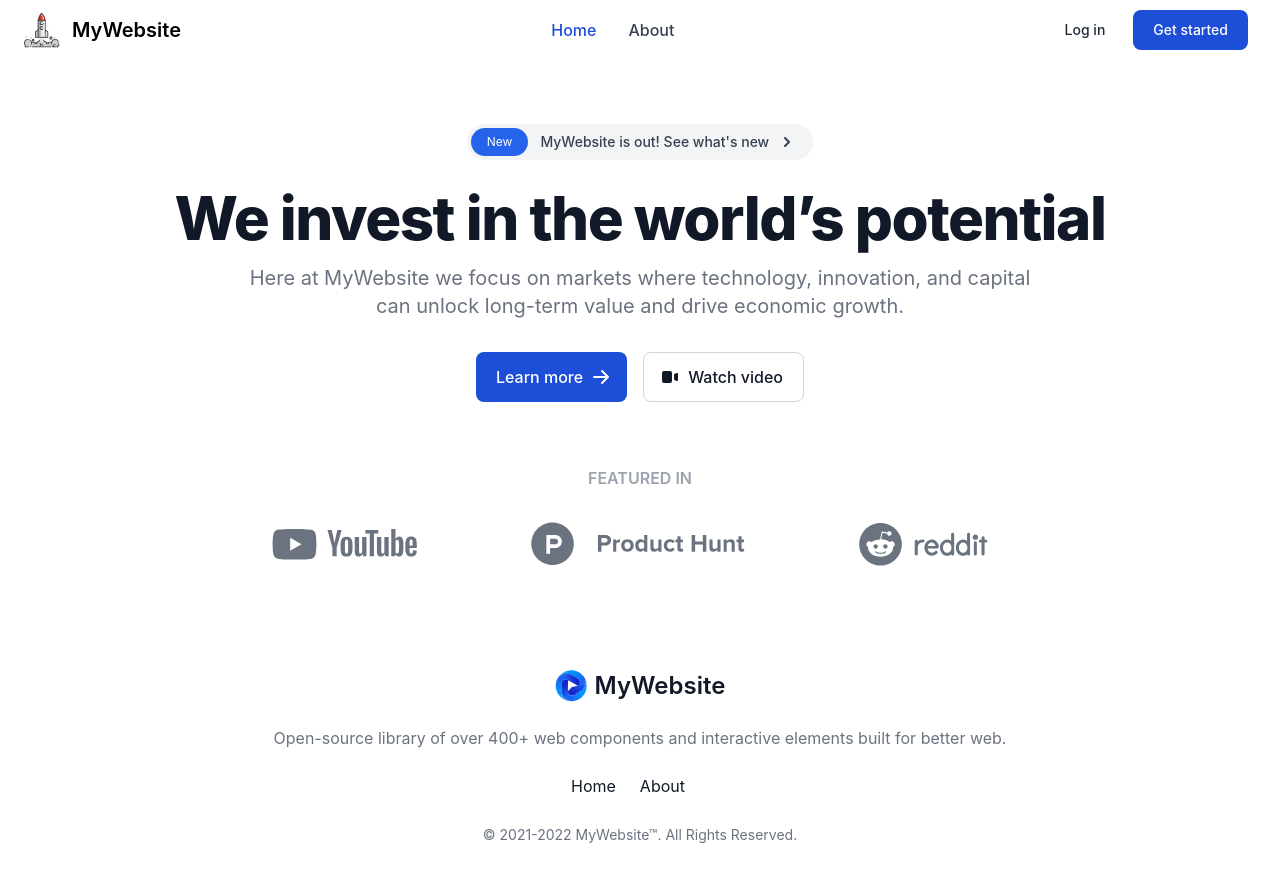
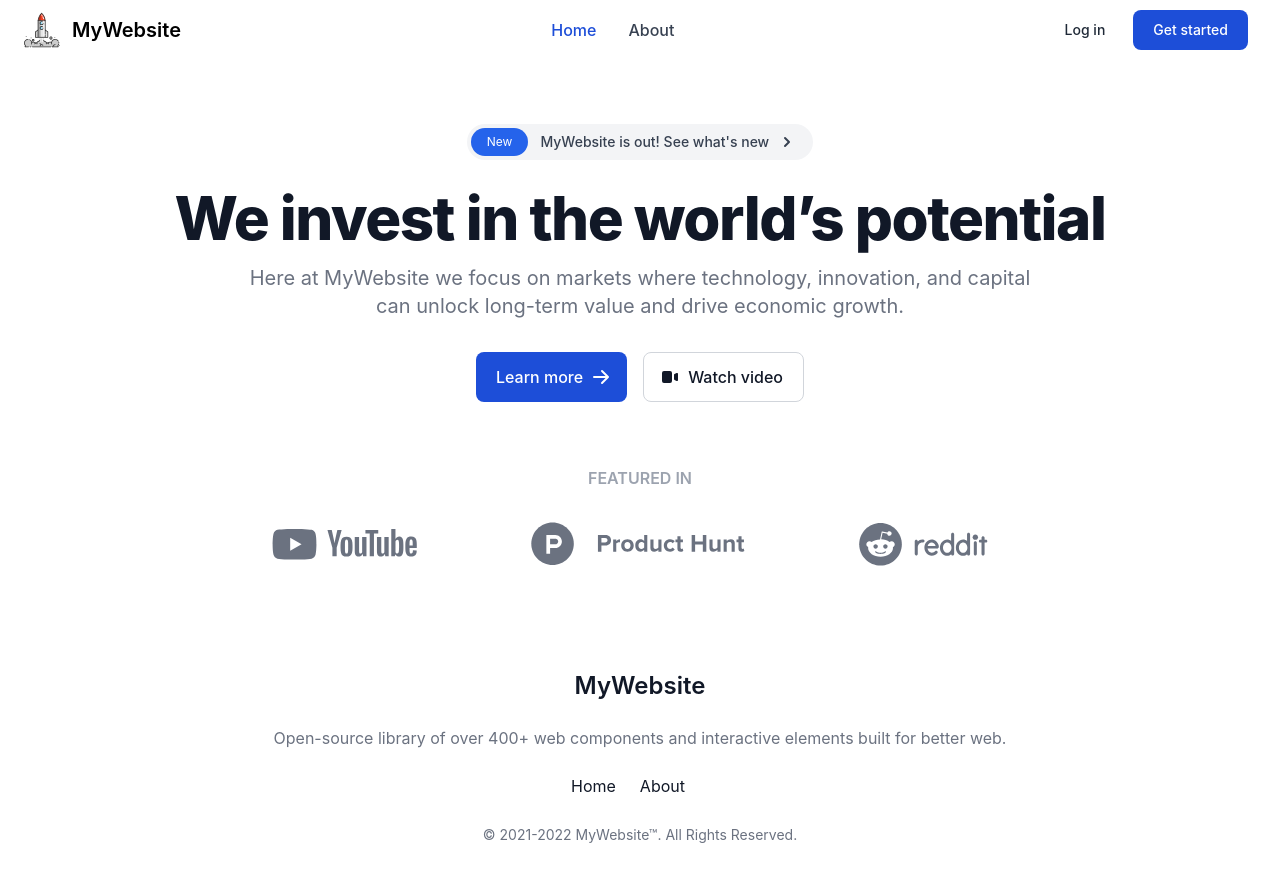
Before and after one commit to Aman-Siingh/react-tailwind-master-template, a React (Vite) app: page /home in a window 1280 px wide. Shown: the top 882 px of the page. Built offline with nearby package versions, Linux system fonts and the light colour scheme.

Commit message:
refactor

```diff
--- a/index.html
+++ b/index.html
@@ -4,7 +4,7 @@
     <meta charset="UTF-8" />
     <link rel="icon" type="image/svg+xml" href="/favicon.png" />
     <meta name="viewport" content="width=device-width, initial-scale=1.0" />
-    <title>React Project</title>
+    <title>My Website</title>
   </head>
   <body>
     <div id="root"></div>
--- a/src/components/Footer.jsx
+++ b/src/components/Footer.jsx
@@ -9,150 +9,6 @@ function Footer() {
           to="#"
           className="flex items-center justify-center text-2xl font-semibold text-gray-900 dark:text-white"
         >
-          <svg
-            className="h-8 mr-2"
-            viewBox="0 0 33 33"
-            fill="none"
-            xmlns="http://www.w3.org/2000/svg"
-          >
-            <path
-              d="M25.2696 13.126C25.1955 13.6364 24.8589 14.3299 24.4728 14.9328C23.9856 15.6936 23.2125 16.2264 22.3276 16.4114L18.43 17.2265C17.8035 17.3575 17.2355 17.6853 16.8089 18.1621L14.2533 21.0188C13.773 21.5556 13.4373 21.4276 13.4373 20.7075C13.4315 20.7342 12.1689 23.9903 15.5149 25.9202C16.8005 26.6618 18.6511 26.3953 19.9367 25.6538L26.7486 21.7247C29.2961 20.2553 31.0948 17.7695 31.6926 14.892C31.7163 14.7781 31.7345 14.6639 31.7542 14.5498L25.2696 13.126Z"
-              fill="url(#paint0_linear_11430_22515)"
-            />
-            <path
-              d="M23.5028 9.20133C24.7884 9.94288 25.3137 11.0469 25.3137 12.53C25.3137 12.7313 25.2979 12.9302 25.2694 13.1261L28.0141 14.3051L31.754 14.5499C32.2329 11.7784 31.2944 8.92561 29.612 6.65804C28.3459 4.9516 26.7167 3.47073 24.7581 2.34097C23.167 1.42325 21.5136 0.818599 19.8525 0.486816L17.9861 2.90382L17.3965 5.67918L23.5028 9.20133Z"
-              fill="url(#paint1_linear_11430_22515)"
-            />
-            <path
-              d="M1.5336 11.2352C1.5329 11.2373 1.53483 11.238 1.53556 11.2358C1.67958 10.8038 1.86018 10.3219 2.08564 9.80704C3.26334 7.11765 5.53286 5.32397 8.32492 4.40943C11.117 3.49491 14.1655 3.81547 16.7101 5.28323L17.3965 5.67913L19.8525 0.486761C12.041 -1.07341 4.05728 3.51588 1.54353 11.2051C1.54233 11.2087 1.53796 11.2216 1.5336 11.2352Z"
-              fill="url(#paint2_linear_11430_22515)"
-            />
-            <path
-              d="M19.6699 25.6538C18.3843 26.3953 16.8003 26.3953 15.5147 25.6538C15.3402 25.5531 15.1757 25.4399 15.0201 25.3174L12.7591 26.8719L10.8103 30.0209C12.9733 31.821 15.7821 32.3997 18.589 32.0779C20.7013 31.8357 22.7995 31.1665 24.7582 30.0368C26.3492 29.1191 27.7 27.9909 28.8182 26.7195L27.6563 23.8962L25.7762 22.1316L19.6699 25.6538Z"
-              fill="url(#paint3_linear_11430_22515)"
-            />
-            <path
-              d="M15.0201 25.3175C14.0296 24.5373 13.4371 23.3406 13.4371 22.0588V21.931V11.2558C13.4371 10.6521 13.615 10.5494 14.1384 10.8513C13.3323 10.3864 11.4703 8.79036 9.17118 10.1165C7.88557 10.858 6.8269 12.4949 6.8269 13.978V21.8362C6.8269 24.775 8.34906 27.8406 10.5445 29.7966C10.6313 29.874 10.7212 29.9469 10.8103 30.0211L15.0201 25.3175Z"
-              fill="url(#paint4_linear_11430_22515)"
-            />
-            <path
-              d="M28.6604 5.49565C28.6589 5.49395 28.6573 5.49532 28.6589 5.49703C28.9613 5.83763 29.2888 6.23485 29.6223 6.68734C31.3648 9.05099 32.0158 12.0447 31.4126 14.9176C30.8093 17.7906 29.0071 20.2679 26.4625 21.7357L25.7761 22.1316L28.8181 26.7195C34.0764 20.741 34.09 11.5388 28.6815 5.51929C28.6789 5.51641 28.67 5.50622 28.6604 5.49565Z"
-              fill="url(#paint5_linear_11430_22515)"
-            />
-            <path
-              d="M7.09355 13.978C7.09354 12.4949 7.88551 11.1244 9.17113 10.3829C9.34564 10.2822 9.52601 10.1965 9.71002 10.1231L9.49304 7.38962L7.96861 4.26221C5.32671 5.23364 3.1897 7.24125 2.06528 9.83067C1.2191 11.7793 0.75001 13.9294 0.75 16.1888C0.75 18.0243 1.05255 19.7571 1.59553 21.3603L4.62391 21.7666L7.09355 21.0223V13.978Z"
-              fill="url(#paint6_linear_11430_22515)"
-            />
-            <path
-              d="M9.71016 10.1231C10.8817 9.65623 12.2153 9.74199 13.3264 10.3829L13.4372 10.4468L22.3326 15.5777C22.9566 15.9376 22.8999 16.2918 22.1946 16.4392L22.7078 16.332C23.383 16.1908 23.9999 15.8457 24.4717 15.3428C25.2828 14.4782 25.5806 13.4351 25.5806 12.5299C25.5806 11.0468 24.7886 9.67634 23.503 8.93479L16.6911 5.00568C14.1436 3.53627 11.0895 3.22294 8.29622 4.14442C8.18572 4.18087 8.07756 4.2222 7.96875 4.26221L9.71016 10.1231Z"
-              fill="url(#paint7_linear_11430_22515)"
-            />
-            <path
-              d="M20.0721 31.8357C20.0744 31.8352 20.0739 31.8332 20.0717 31.8337C19.6252 31.925 19.1172 32.0097 18.5581 32.0721C15.638 32.3978 12.7174 31.4643 10.5286 29.5059C8.33986 27.5474 7.09347 24.7495 7.09348 21.814L7.09347 21.0222L1.59546 21.3602C4.1488 28.8989 12.1189 33.5118 20.0411 31.8421C20.0449 31.8413 20.0582 31.8387 20.0721 31.8357Z"
-              fill="url(#paint8_linear_11430_22515)"
-            />
-            <defs>
-              <linearGradient
-                id="paint0_linear_11430_22515"
-                x1="20.8102"
-                y1="23.9532"
-                x2="23.9577"
-                y2="12.9901"
-                gradientUnits="userSpaceOnUse"
-              >
-                <stop stopColor="#1724C9" />
-                <stop offset={1} stopColor="#1C64F2" />
-              </linearGradient>
-              <linearGradient
-                id="paint1_linear_11430_22515"
-                x1="28.0593"
-                y1="10.5837"
-                x2="19.7797"
-                y2="2.33321"
-                gradientUnits="userSpaceOnUse"
-              >
-                <stop stopColor="#1C64F2" />
-                <stop offset={1} stopColor="#0092FF" />
-              </linearGradient>
-              <linearGradient
-                id="paint2_linear_11430_22515"
-                x1="16.9145"
-                y1="5.2045"
-                x2="4.42432"
-                y2="5.99375"
-                gradientUnits="userSpaceOnUse"
-              >
-                <stop stopColor="#0092FF" />
-                <stop offset={1} stopColor="#45B2FF" />
-              </linearGradient>
-              <linearGradient
-                id="paint3_linear_11430_22515"
-                x1="16.0698"
-                y1="28.846"
-                x2="27.2866"
-                y2="25.8192"
-                gradientUnits="userSpaceOnUse"
-              >
-                <stop stopColor="#1C64F2" />
-                <stop offset={1} stopColor="#0092FF" />
-              </linearGradient>
-              <linearGradient
-                id="paint4_linear_11430_22515"
-                x1="8.01881"
-                y1="15.8661"
-                x2="15.9825"
-                y2="24.1181"
-                gradientUnits="userSpaceOnUse"
-              >
-                <stop stopColor="#1724C9" />
-                <stop offset={1} stopColor="#1C64F2" />
-              </linearGradient>
-              <linearGradient
-                id="paint5_linear_11430_22515"
-                x1="26.2004"
-                y1="21.8189"
-                x2="31.7569"
-                y2="10.6178"
-                gradientUnits="userSpaceOnUse"
-              >
-                <stop stopColor="#0092FF" />
-                <stop offset={1} stopColor="#45B2FF" />
-              </linearGradient>
-              <linearGradient
-                id="paint6_linear_11430_22515"
-                x1="6.11387"
-                y1="9.31427"
-                x2="3.14054"
-                y2="20.4898"
-                gradientUnits="userSpaceOnUse"
-              >
-                <stop stopColor="#1C64F2" />
-                <stop offset={1} stopColor="#0092FF" />
-              </linearGradient>
-              <linearGradient
-                id="paint7_linear_11430_22515"
-                x1="21.2932"
-                y1="8.78271"
-                x2="10.4278"
-                y2="11.488"
-                gradientUnits="userSpaceOnUse"
-              >
-                <stop stopColor="#1724C9" />
-                <stop offset={1} stopColor="#1C64F2" />
-              </linearGradient>
-              <linearGradient
-                id="paint8_linear_11430_22515"
-                x1="7.15667"
-                y1="21.5399"
-                x2="14.0824"
-                y2="31.9579"
-                gradientUnits="userSpaceOnUse"
-              >
-                <stop stopColor="#0092FF" />
-                <stop offset={1} stopColor="#45B2FF" />
-              </linearGradient>
-            </defs>
-          </svg>
           MyWebsite
         </Link>
         <p className="my-6 text-gray-500 dark:text-gray-400">
--- a/src/components/Header.jsx
+++ b/src/components/Navbar.jsx
@@ -1,7 +1,7 @@
 import React from "react";
 import { Link } from "react-router-dom";
 
-function Header() {
+function Navbar() {
   return (
     <header>
       <nav className="bg-white border-gray-200 px-4 lg:px-6 py-2.5 dark:bg-gray-800">
@@ -93,4 +93,4 @@ function Header() {
   );
 }
 
-export default Header;
+export default Navbar;
--- a/src/layout/MainLayout.jsx
+++ b/src/layouts/MainLayout.jsx
@@ -1,5 +1,5 @@
 import React, { Children } from "react";
-import Header from "../components/Header";
+import Header from "../components/Navbar";
 import Footer from "../components/Footer";
 
 function MainLayout({ children }) {
--- a/src/pages/About.jsx
+++ b/src/pages/About.jsx
@@ -1,6 +1,6 @@
 import React from "react";
 import { Link } from "react-router-dom";
-import MainLayout from "../layout/MainLayout";
+import MainLayout from "../layouts/MainLayout";
 
 function About() {
   return (
--- a/src/pages/Home.jsx
+++ b/src/pages/Home.jsx
@@ -1,5 +1,5 @@
 import React from 'react'
-import MainLayout from '../layout/MainLayout'
+import MainLayout from '../layouts/MainLayout'
 import Hero from '../components/Hero'
 
 function Home() {
```
